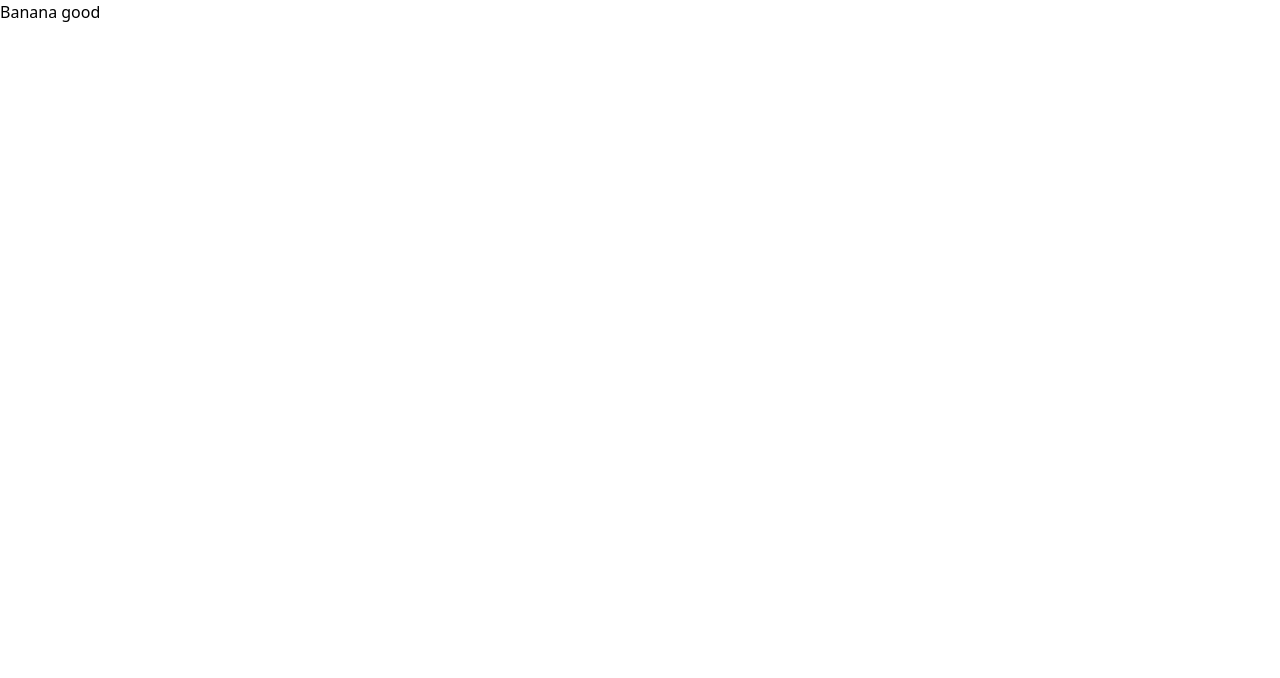
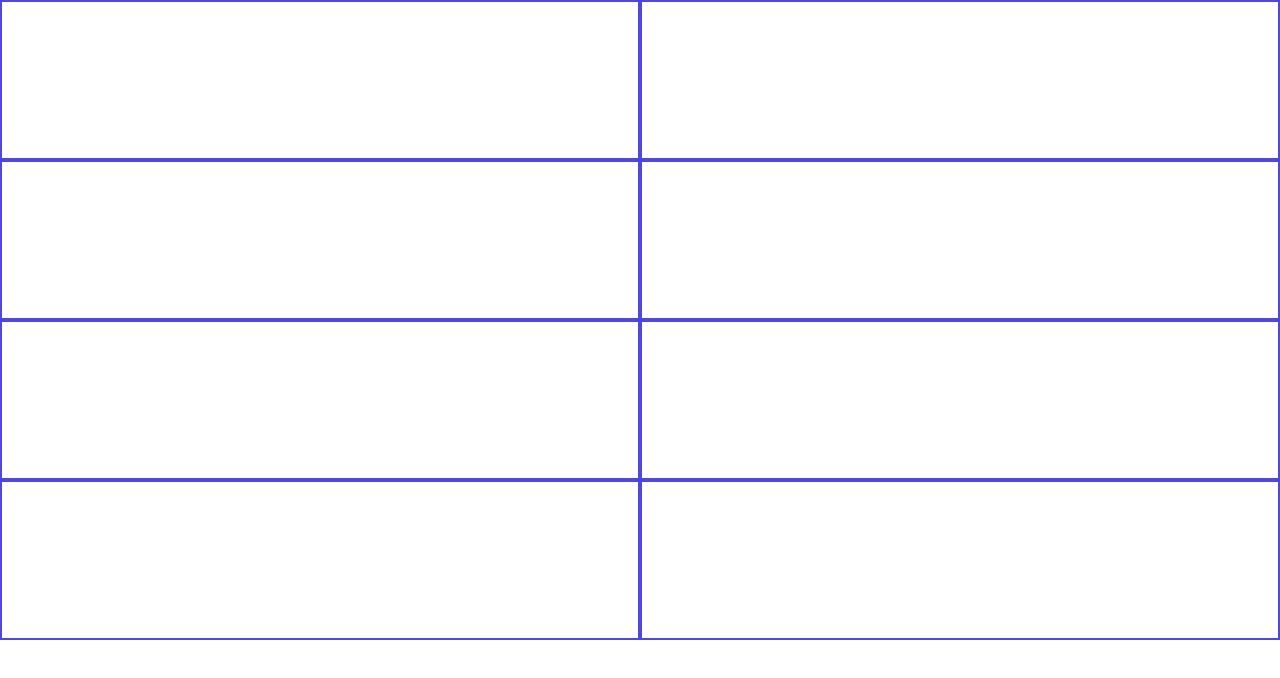
Before and after one commit to pixelzee3/valorant-map-banner, a React (Vite) app: page / in a window 1280 px wide. Shown: the top 678 px of the page. Built offline with nearby package versions, Linux system fonts and the light colour scheme.

Commit message:
Create maps grid component.

```diff
--- a/package.json
+++ b/package.json
@@ -3,7 +3,7 @@
   "source": "src/index.html",
   "scripts": {
     "start": "parcel",
-    "build": "parcel build"
+    "build": "parcel build --public-url ./"
   },
   "repository": {
     "type": "git",
@@ -17,6 +17,8 @@
     "autoprefixer": "^10.4.4",
     "parcel": "^2.3.2",
     "postcss": "^8.4.12",
+    "prettier": "^2.6.0",
+    "prettier-plugin-tailwindcss": "^0.1.8",
     "tailwindcss": "^3.0.23"
   },
   "dependencies": {
--- a/src/App.jsx
+++ b/src/App.jsx
@@ -1,5 +1,7 @@
+import Maps from "./Maps";
+
 const App = () => {
-  return <h1 className="">Banana good</h1>;
+  return (<Maps />);
 }
 
 export default App;
--- /dev/null
+++ b/src/Map.jsx
@@ -0,0 +1,5 @@
+const Map = () => {
+  return <div className="h-32 w-full border-2 border-indigo-600 md:h-40"></div>;
+};
+
+export default Map;
--- /dev/null
+++ b/src/Maps.jsx
@@ -0,0 +1,18 @@
+import Map from './Map';
+
+const Maps = () => {
+  return (
+    <div className="grid grid-cols-1 md:grid-cols-2">
+      <Map />
+      <Map />
+      <Map />
+      <Map />
+      <Map />
+      <Map />
+      <Map />
+      <Map />
+    </div>
+    );
+};
+
+export default Maps;
```
Also changed, not shown: 1 other file (tests, documents, lock files or other folders).
